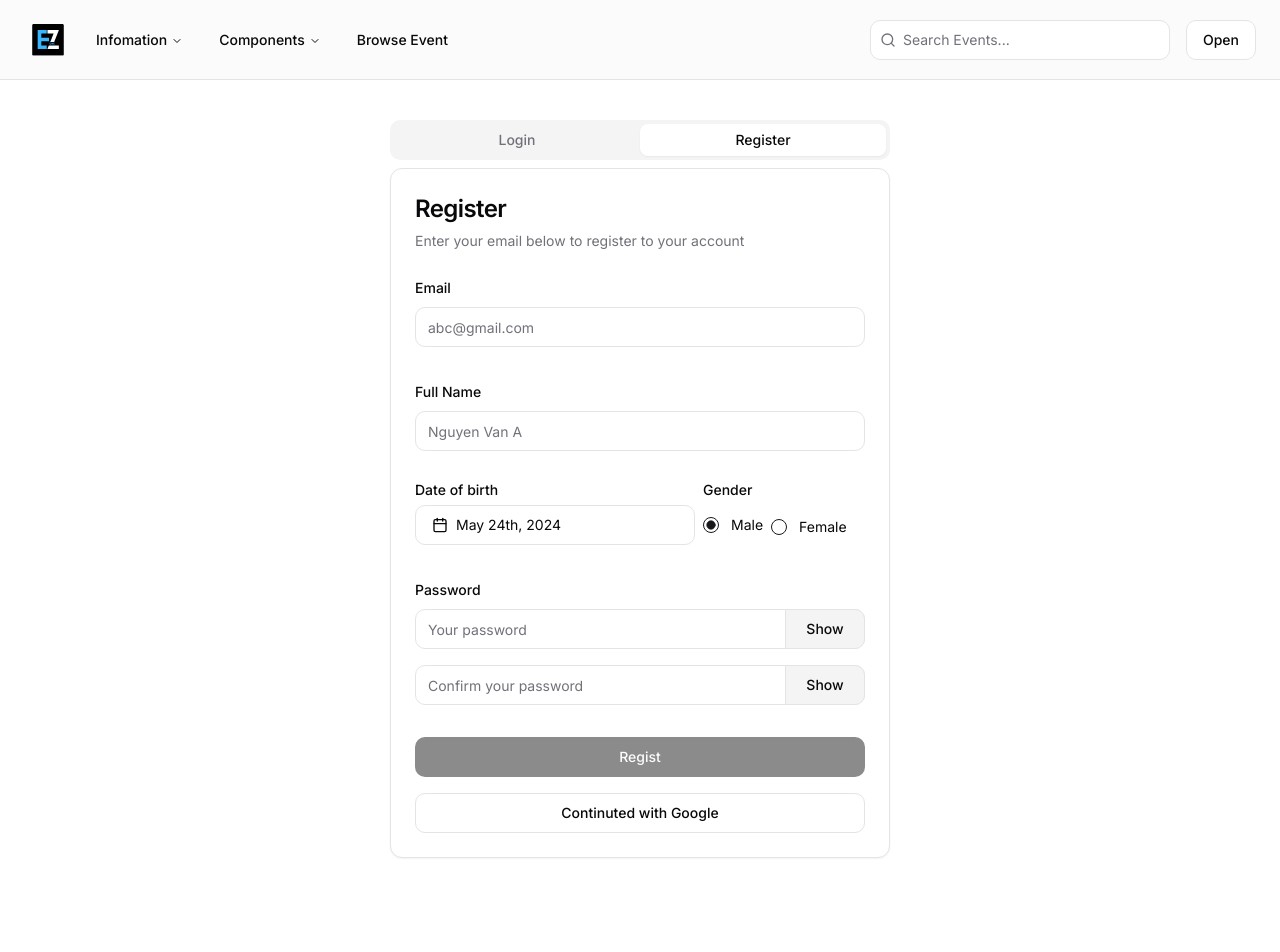
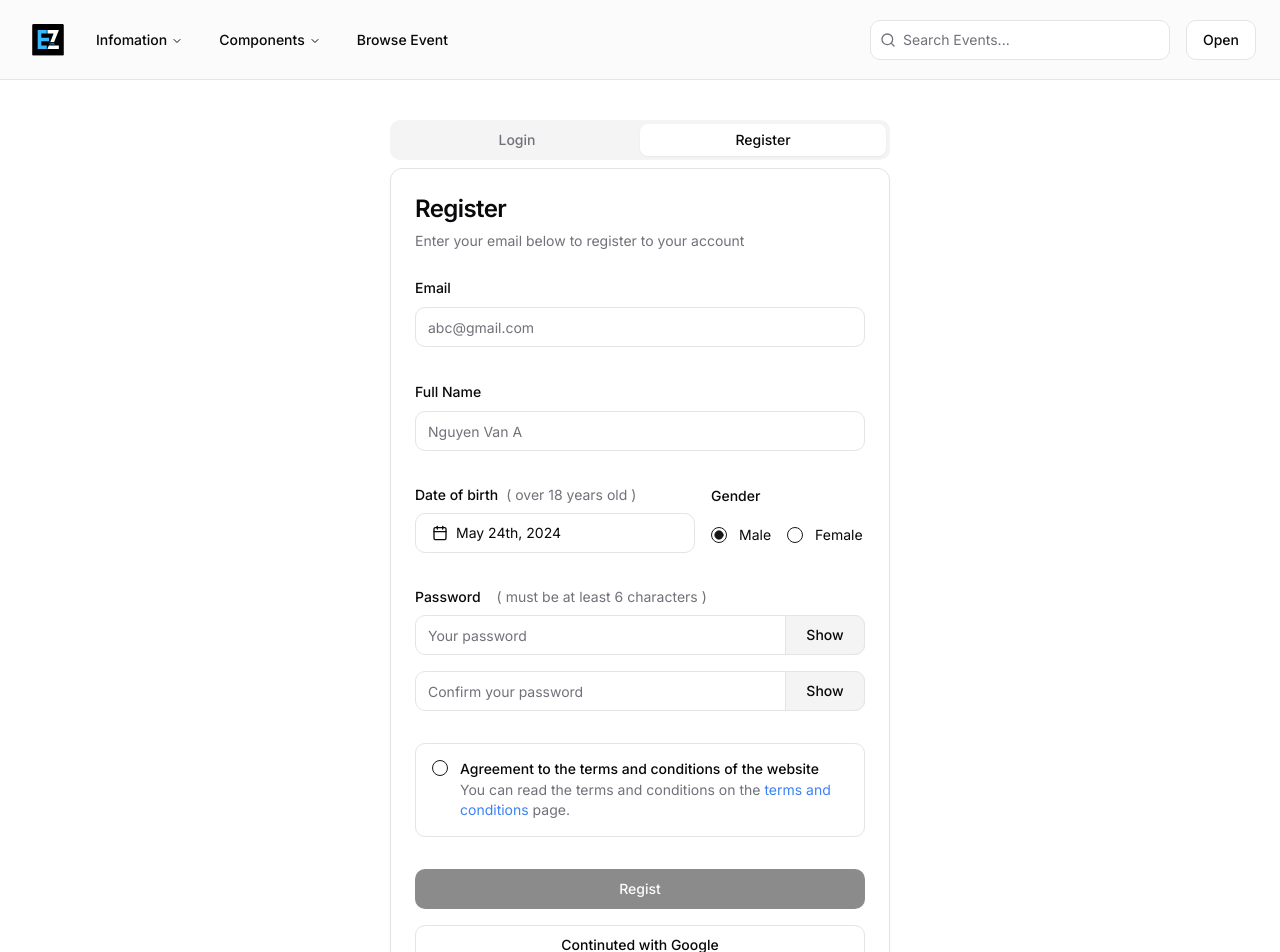
Before and after one commit to EventZoneTeams/webapp, a Next.js app: page /register in a window 1280 px wide. Shown: the top 952 px of the page. Before the commit the page ends 898 px from the top, so only its background shows below. Built offline with nearby package versions, Linux system fonts and the light colour scheme.

Commit message:
add agreement to register form

```diff
--- a/src/components/forms/RegisterForm.tsx
+++ b/src/components/forms/RegisterForm.tsx
@@ -22,6 +22,8 @@ import { Input } from "@/components/ui/input";
 import PasswordInput from "@/components/ui/password-input";
 import { CustomDatePicker } from "@/components/ui/custom-date-picker";
 import { RadioGroup, RadioGroupItem } from "@/components/ui/radio-group";
+import { Checkbox } from "@/components/ui/checkbox";
+import Link from "next/link";
 
 export default function RegisterForm() {
   const registerForm = useForm<registerFormType>({
@@ -65,13 +67,16 @@ export default function RegisterForm() {
             </FormItem>
           )}
         />
-        <div className="flex gap-2 items-start">
+        <div className="flex gap-4 items-center">
           <FormField
             control={registerForm.control}
             name="dob"
             render={({ field }) => (
               <FormItem className="flex flex-col">
-                <FormLabel>Date of birth</FormLabel>
+                <div className="flex items-center gap-2">
+                  <FormLabel className="">Date of birth</FormLabel>
+                  <FormDescription>( over 18 years old )</FormDescription>
+                </div>
                 <FormControl>
                   <CustomDatePicker field={field} />
                 </FormControl>
@@ -83,13 +88,13 @@ export default function RegisterForm() {
             control={registerForm.control}
             name="gender"
             render={({ field }) => (
-              <FormItem className="flex flex-col items-start">
+              <FormItem className="">
                 <FormLabel>Gender</FormLabel>
                 <FormControl>
                   <RadioGroup
                     onValueChange={field.onChange}
                     defaultValue={field.value}
-                    className="flex space-y-1 h-10"
+                    className="flex gap-4 justify-center items-center h-10"
                   >
                     <FormItem className="flex items-center space-x-3 space-y-0">
                       <RadioGroupItem value="male" />
@@ -115,7 +120,12 @@ export default function RegisterForm() {
             name="password"
             render={({ field }) => (
               <FormItem>
-                <FormLabel>Password</FormLabel>
+                <div className="flex gap-4 items-center">
+                  <FormLabel>Password</FormLabel>
+                  <FormDescription>
+                    ( must be at least 6 characters )
+                  </FormDescription>
+                </div>
                 <FormControl>
                   <PasswordInput {...field} placeholder="Your password" />
                 </FormControl>
@@ -139,6 +149,32 @@ export default function RegisterForm() {
             )}
           />
         </div>
+        <FormField
+          control={registerForm.control}
+          name="agree"
+          render={({ field }) => (
+            <FormItem className="flex flex-row items-start space-x-3 space-y-0 rounded-md border p-4">
+              <FormControl>
+                <Checkbox
+                  checked={field.value}
+                  onCheckedChange={field.onChange}
+                />
+              </FormControl>
+              <div className="space-y-1 leading-none">
+                <FormLabel>
+                  Agreement to the terms and conditions of the website
+                </FormLabel>
+                <FormDescription>
+                  You can read the terms and conditions on the{" "}
+                  <Link href="/examples/forms" className="text-blue-500">
+                    terms and conditions
+                  </Link>{" "}
+                  page.
+                </FormDescription>
+              </div>
+            </FormItem>
+          )}
+        />
         <Button
           type="submit"
           className="w-full"
--- a/src/schemas/RegisterFromSchema.ts
+++ b/src/schemas/RegisterFromSchema.ts
@@ -10,6 +10,7 @@ export const registerFormSchema = z
     fullName: z.string().min(2, "Full name must be at least 2 characters"),
     dob: z.date(),
     gender: z.string(),
+    agree: z.boolean(),
   })
   .refine((data) => data.password === data.confirmPassword, {
     message: "Passwords do not match",
@@ -35,4 +36,5 @@ export const registerFormDefaultValues: registerFormType = {
   fullName: "",
   dob: new Date(),
   gender: "male",
+  agree: false,
 };
```
Also changed, not shown: src/api/axiosClient.tsx (added).
